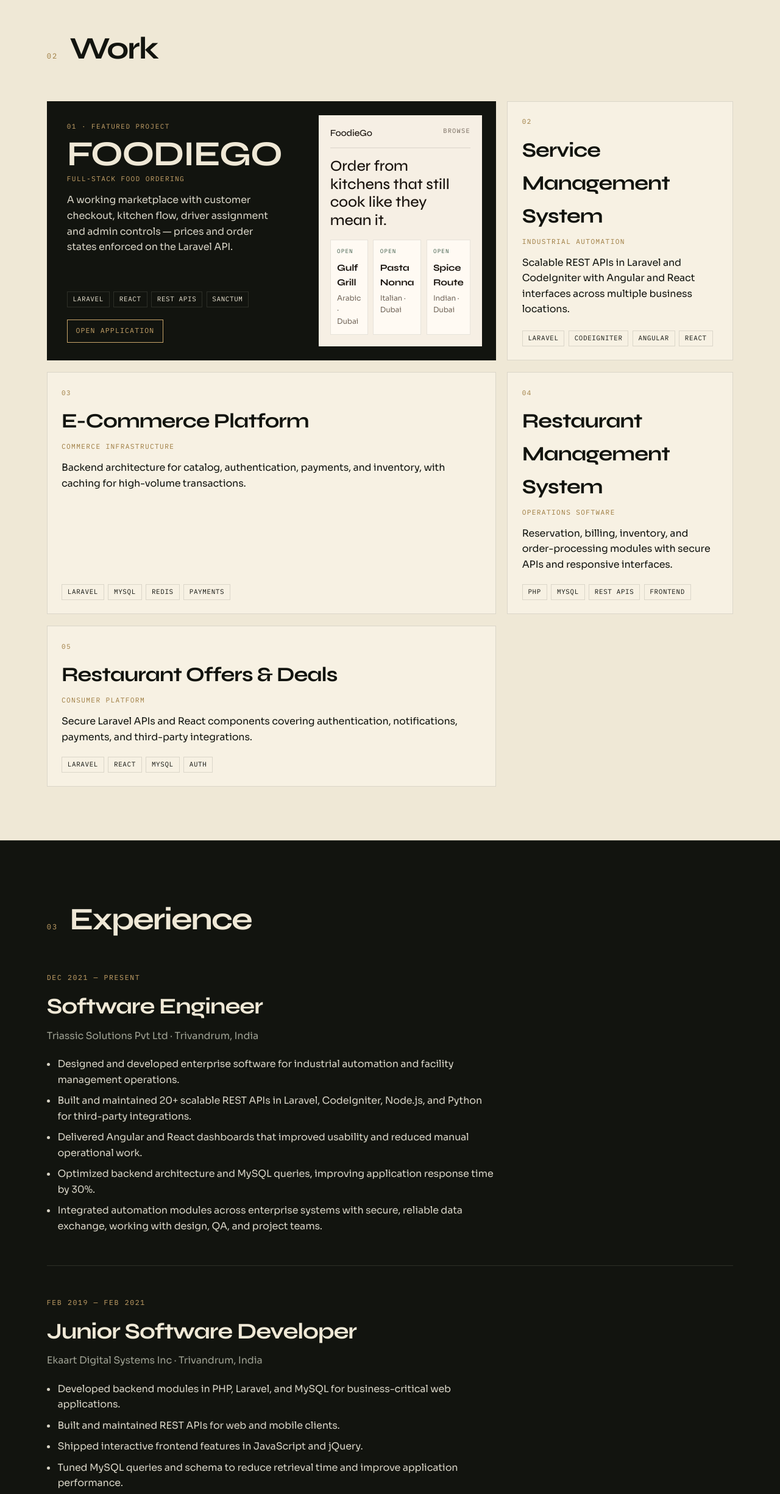
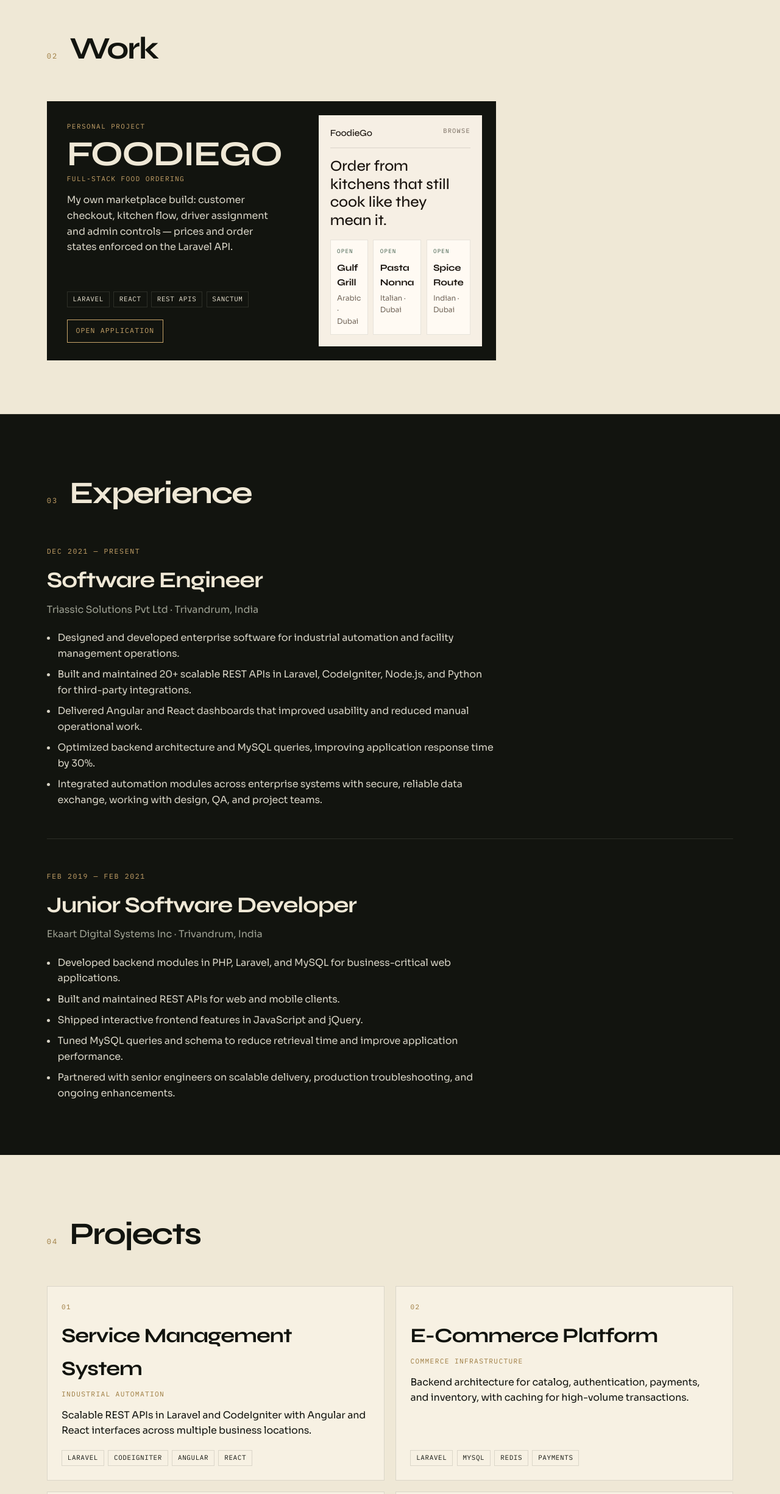
Before and after one commit to raifal555-del/raifal-portfolio, a plain HTML site: page index.html in a window 1280 px wide. Shown: the part 1537-3987 px from the top of the page at 61% size. Drawn offline with Linux system fonts and the light colour scheme.

Commit message:
Put FoodieGo in Work and client systems in Projects.
Co-authored-by: Cursor <cursoragent@cursor.com>

```diff
--- a/css/styles.css
+++ b/css/styles.css
@@ -254,6 +254,7 @@ dd {
 
 #about,
 #work,
+#experience,
 #projects,
 #skills,
 #contact {
--- a/index.html
+++ b/index.html
@@ -118,22 +118,20 @@
         </div>
       </section>
 
-      <section id="work">
-        <div id="projects" class="panel panel-paper">
+      <section id="work" class="panel panel-paper">
         <div class="section-head">
           <p class="index">02</p>
           <h2>Work</h2>
         </div>
-
         <ol class="project-tiles">
           <li>
             <a class="tile tile-featured" href="http://127.0.0.1:5173/" target="_blank" rel="noreferrer">
               <div class="tile-copy">
-                <p class="tile-kicker">01 · Featured project</p>
+                <p class="tile-kicker">Personal project</p>
                 <h3>FoodieGo</h3>
                 <p class="project-tag">Full-stack food ordering</p>
                 <p>
-                  A working marketplace with customer checkout, kitchen flow,
+                  My own marketplace build: customer checkout, kitchen flow,
                   driver assignment and admin controls — prices and order states
                   enforced on the Laravel API.
                 </p>
@@ -168,58 +166,10 @@
               </div>
             </a>
           </li>
-          <li>
-            <article class="tile">
-              <p class="tile-kicker">02</p>
-              <h3>Service Management System</h3>
-              <p class="project-tag">Industrial automation</p>
-              <p>
-                Scalable REST APIs in Laravel and CodeIgniter with Angular and React
-                interfaces across multiple business locations.
-              </p>
-              <p class="chips"><span>Laravel</span><span>CodeIgniter</span><span>Angular</span><span>React</span></p>
-            </article>
-          </li>
-          <li>
-            <article class="tile">
-              <p class="tile-kicker">03</p>
-              <h3>E-Commerce Platform</h3>
-              <p class="project-tag">Commerce infrastructure</p>
-              <p>
-                Backend architecture for catalog, authentication, payments, and
-                inventory, with caching for high-volume transactions.
-              </p>
-              <p class="chips"><span>Laravel</span><span>MySQL</span><span>Redis</span><span>Payments</span></p>
-            </article>
-          </li>
-          <li>
-            <article class="tile">
-              <p class="tile-kicker">04</p>
-              <h3>Restaurant Management System</h3>
-              <p class="project-tag">Operations software</p>
-              <p>
-                Reservation, billing, inventory, and order-processing modules with
-                secure APIs and responsive interfaces.
-              </p>
-              <p class="chips"><span>PHP</span><span>MySQL</span><span>REST APIs</span><span>Frontend</span></p>
-            </article>
-          </li>
-          <li>
-            <article class="tile">
-              <p class="tile-kicker">05</p>
-              <h3>Restaurant Offers &amp; Deals</h3>
-              <p class="project-tag">Consumer platform</p>
-              <p>
-                Secure Laravel APIs and React components covering authentication,
-                notifications, payments, and third-party integrations.
-              </p>
-              <p class="chips"><span>Laravel</span><span>React</span><span>MySQL</span><span>Auth</span></p>
-            </article>
-          </li>
         </ol>
-        </div>
+      </section>
 
-        <div class="panel">
+      <section id="experience" class="panel">
         <div class="section-head">
           <p class="index">03</p>
           <h2>Experience</h2>
@@ -282,12 +232,68 @@
             </li>
           </ul>
         </article>
+      </section>
+
+      <section id="projects" class="panel panel-paper">
+        <div class="section-head">
+          <p class="index">04</p>
+          <h2>Projects</h2>
         </div>
+        <ol class="project-tiles">
+          <li>
+            <article class="tile">
+              <p class="tile-kicker">01</p>
+              <h3>Service Management System</h3>
+              <p class="project-tag">Industrial automation</p>
+              <p>
+                Scalable REST APIs in Laravel and CodeIgniter with Angular and React
+                interfaces across multiple business locations.
+              </p>
+              <p class="chips"><span>Laravel</span><span>CodeIgniter</span><span>Angular</span><span>React</span></p>
+            </article>
+          </li>
+          <li>
+            <article class="tile">
+              <p class="tile-kicker">02</p>
+              <h3>E-Commerce Platform</h3>
+              <p class="project-tag">Commerce infrastructure</p>
+              <p>
+                Backend architecture for catalog, authentication, payments, and
+                inventory, with caching for high-volume transactions.
+              </p>
+              <p class="chips"><span>Laravel</span><span>MySQL</span><span>Redis</span><span>Payments</span></p>
+            </article>
+          </li>
+          <li>
+            <article class="tile">
+              <p class="tile-kicker">03</p>
+              <h3>Restaurant Management System</h3>
+              <p class="project-tag">Operations software</p>
+              <p>
+                Reservation, billing, inventory, and order-processing modules with
+                secure APIs and responsive interfaces.
+              </p>
+              <p class="chips"><span>PHP</span><span>MySQL</span><span>REST APIs</span><span>Frontend</span></p>
+            </article>
+          </li>
+          <li>
+            <article class="tile">
+              <p class="tile-kicker">04</p>
+              <h3>Restaurant Offers &amp; Deals</h3>
+              <p class="project-tag">Consumer platform</p>
+              <p>
+                Secure Laravel APIs and React components covering authentication,
+                notifications, payments, and third-party integrations.
+              </p>
+              <p class="chips"><span>Laravel</span><span>React</span><span>MySQL</span><span>Auth</span></p>
+            </article>
+          </li>
+        </ol>
       </section>
 
       <section id="skills" class="panel">
         <div class="section-head">
-          <p class="index">04</p>
+          <p class="index">05</p>
           <h2>Capabilities</h2>
         </div>
         <div class="skills">
@@ -320,7 +326,7 @@
 
       <section id="contact" class="panel panel-contact">
         <div class="section-head">
-          <p class="index">05</p>
+          <p class="index">06</p>
           <h2>Let’s build</h2>
         </div>
         <p class="contact-lede">
```
Lines whose indentation alone changed are shown as unchanged.
